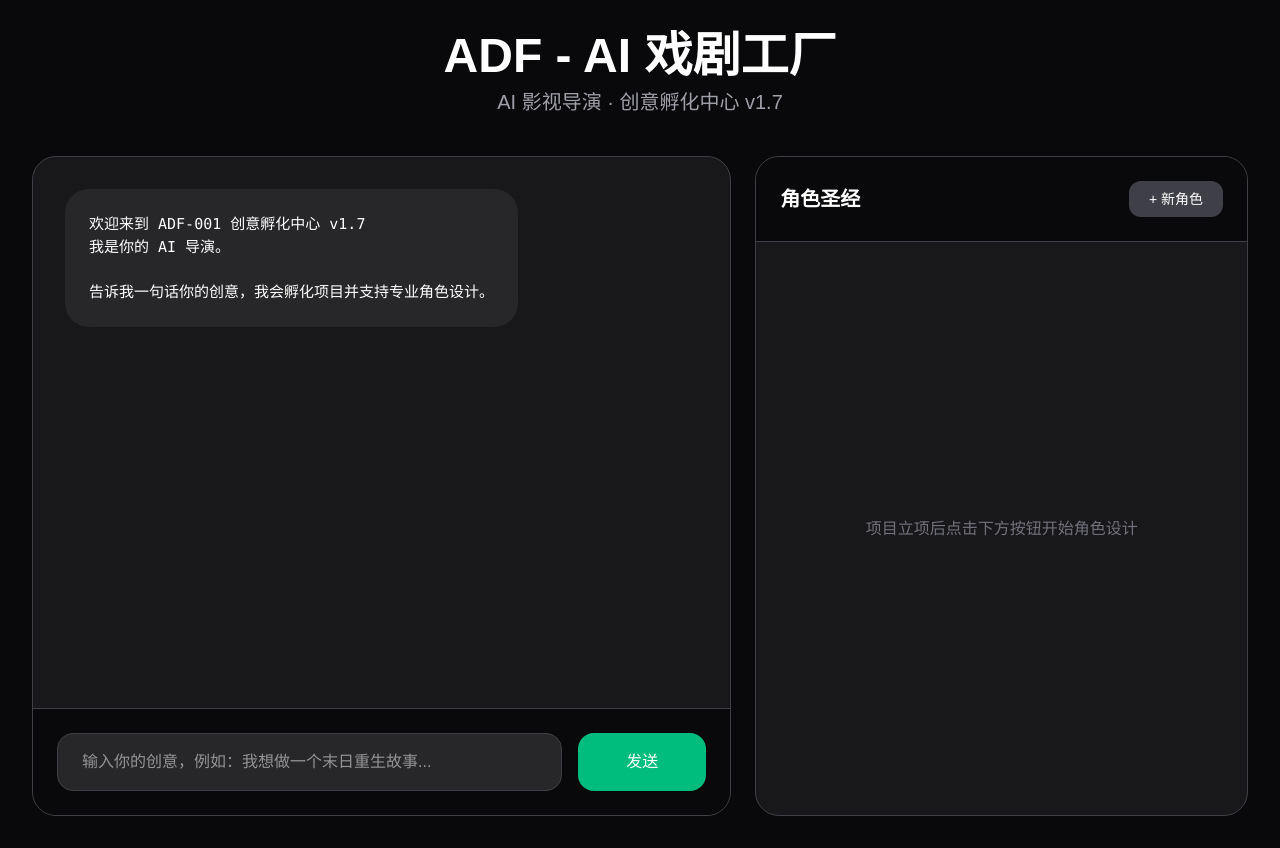
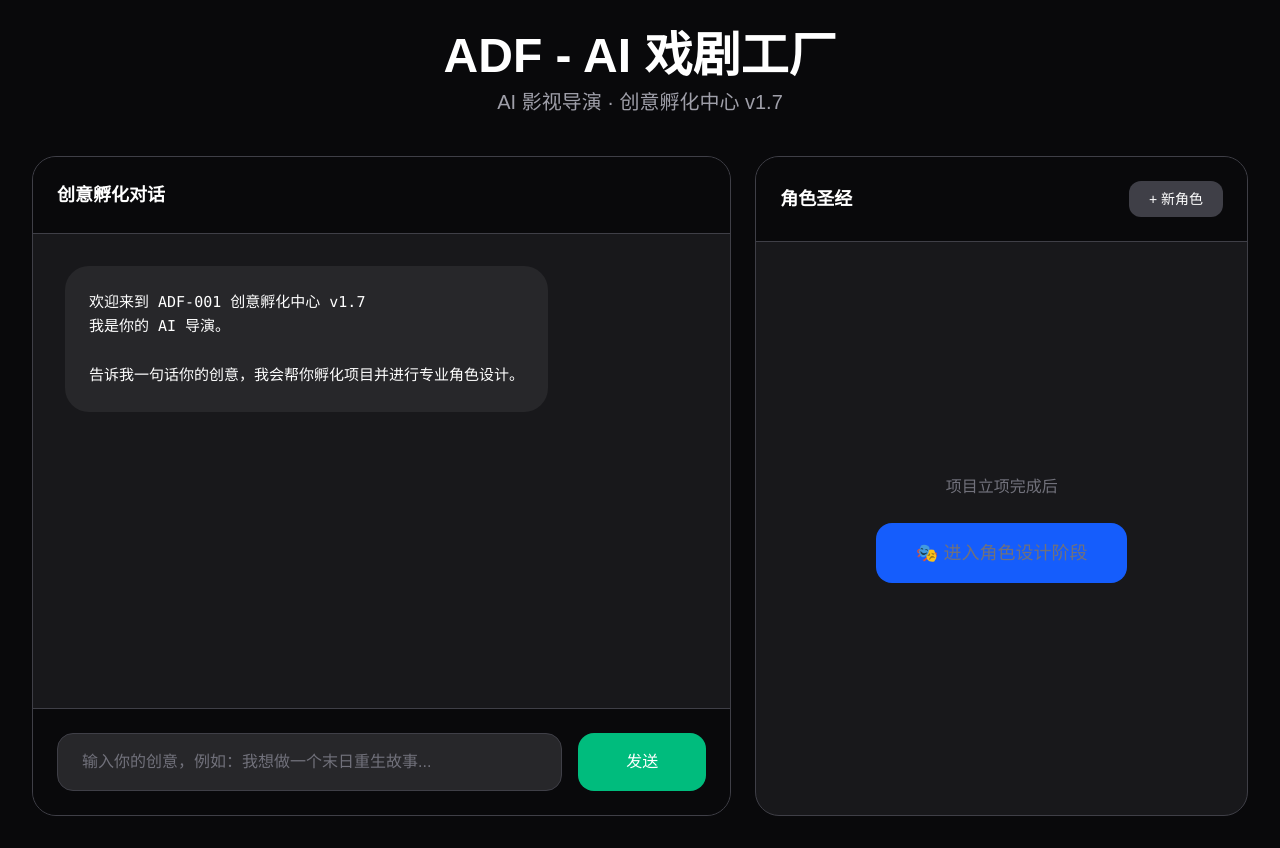
Before and after one commit to DongHan666/adf-project, a Next.js app: page / in a window 1280 px wide. Built offline with nearby package versions, Linux system fonts and the light colour scheme.

Commit message:
v1.4 优化角色设计模块

```diff
--- a/app/page.tsx
+++ b/app/page.tsx
@@ -4,7 +4,7 @@ import { useState } from 'react';
 
 export default function ADF001() {
   const [messages, setMessages] = useState([
-    { role: 'assistant', content: '欢迎来到 ADF-001 创意孵化中心 v1.7\n我是你的 AI 导演。\n\n告诉我一句话你的创意，我会孵化项目并支持专业角色设计。' }
+    { role: 'assistant', content: '欢迎来到 ADF-001 创意孵化中心 v1.7\n我是你的 AI 导演。\n\n告诉我一句话你的创意，我会帮你孵化项目并进行专业角色设计。' }
   ]);
   const [input, setInput] = useState('');
   const [isLoading, setIsLoading] = useState(false);
@@ -14,6 +14,7 @@ export default function ADF001() {
 
   const sendMessage = async () => {
     if (!input.trim()) return;
+
     const userMessage = { role: 'user', content: input };
     setMessages(prev => [...prev, userMessage]);
     const currentInput = input;
@@ -23,26 +24,56 @@ export default function ADF001() {
     setTimeout(() => {
       const bible = generateProjectBible(currentInput);
       setCurrentBible(bible);
+
       const response = `【导演观察】${currentInput}\n\n【爆款评分】86分\n\n【导演建议】强化视觉钩子和角色弧光。\n\n${bible}`;
+
       setMessages(prev => [...prev, { role: 'assistant', content: response }]);
       setIsLoading(false);
     }, 1200);
   };
 
   const generateProjectBible = (idea: string) => {
-    return `【Project Bible 正式版】\n\n项目名称：末日重生\n类型：末日 + 系统流\n平台：抖音 9:16 竖屏\n\n下一步：进入角色设计。`;
+    return `【Project Bible 正式版】
+
+项目名称：末日重生
+类型：末日 + 系统流
+平台：抖音 9:16 竖屏
+
+核心卖点：强视觉钩子 + 情感重生
+
+下一步：点击右侧按钮进入角色设计。`;
   };
 
   const startRoleDesign = () => {
     setShowRoleDesign(true);
     const defaultRoles = [
-      { name: "林辰", roleType: "主角", age: 28, height: "185cm", appearance: "运动员体型，左臂明显刀疤，锐利眼神，短黑发，废土作战服", personality: "冷静、坚韧、腹黑、保护欲强", currentGoal: "找到重生真相", finalGoal: "改变末日命运", weakness: "对过去的执念" }
+      {
+        name: "林辰",
+        roleType: "主角",
+        age: 28,
+        height: "185cm",
+        appearance: "运动员体型，左臂有明显刀疤，锐利眼神，短黑发，废土作战服",
+        personality: "冷静、坚韧、腹黑、保护欲强",
+        currentGoal: "找到重生真相",
+        finalGoal: "改变末日命运",
+        weakness: "对过去的执念"
+      }
     ];
     setRoles(defaultRoles);
   };
 
   const addNewRole = () => {
-    const newRole = { name: "新配角", roleType: "配角", age: 26, height: "172cm", appearance: "", personality: "", currentGoal: "", finalGoal: "", weakness: "" };
+    const newRole = {
+      name: "新配角",
+      roleType: "配角",
+      age: 26,
+      height: "172cm",
+      appearance: "待补充",
+      personality: "待补充",
+      currentGoal: "待补充",
+      finalGoal: "待补充",
+      weakness: "待补充"
+    };
     setRoles([...roles, newRole]);
   };
 
@@ -55,12 +86,12 @@ export default function ADF001() {
   const generateImagePrompt = (role: any) => {
     const prompt = `一个${role.age}岁亚洲${role.roleType.includes('主角') ? '男性' : '女性'}，名叫${role.name}，${role.appearance}，${role.personality}的表情，废土电影风格，高细节，电影光影，8k --ar 3:4`;
     navigator.clipboard.writeText(prompt);
-    alert(`✅ ${role.name} 生图 Prompt 已复制！`);
+    alert(`✅ ${role.name} 的生图 Prompt 已复制到剪贴板！`);
   };
 
   const exportAllRoles = () => {
-    if (roles.length === 0) return alert('暂无角色');
-    let content = `# ADF 角色圣经 v1.7\n\n`;
+    if (roles.length === 0) return alert('暂无角色可导出');
+    let content = `# ADF 角色圣经 v1.7\n生成时间：${new Date().toLocaleString('zh-CN')}\n\n`;
     roles.forEach((role, i) => {
       content += `## ${role.name} (${role.roleType})\n`;
       content += `年龄：${role.age}岁 | 身高：${role.height}\n`;
@@ -68,7 +99,7 @@ export default function ADF001() {
       content += `性格：${role.personality}\n`;
       content += `当前目标：${role.currentGoal}\n`;
       content += `最终目标：${role.finalGoal}\n`;
-      content += `最大弱点：${role.weakness}\n\n`;
+      content += `最大弱点：${role.weakness}\n\n---\n\n`;
     });
     const blob = new Blob([content], { type: 'text/markdown' });
     const url = URL.createObjectURL(blob);
@@ -87,13 +118,16 @@ export default function ADF001() {
         <p className="text-xl text-zinc-400 mb-10 text-center">AI 影视导演 · 创意孵化中心 v1.7</p>
 
         <div className="grid grid-cols-12 gap-6 h-[calc(100vh-140px)]">
-          {/* 左侧聊天区 */}
+          {/* 左侧：聊天区 */}
           <div className="col-span-7 bg-zinc-900 rounded-3xl flex flex-col border border-zinc-700 overflow-hidden">
+            <div className="p-6 border-b border-zinc-700 bg-zinc-950">
+              <h2 className="font-semibold text-lg">创意孵化对话</h2>
+            </div>
             <div className="flex-1 p-8 overflow-y-auto space-y-8">
               {messages.map((msg, i) => (
                 <div key={i} className={`flex ${msg.role === 'user' ? 'justify-end' : 'justify-start'}`}>
                   <div className={`max-w-[80%] p-6 rounded-3xl ${msg.role === 'user' ? 'bg-blue-600' : 'bg-zinc-800'}`}>
-                    <pre className="whitespace-pre-wrap text-[15px]">{msg.content}</pre>
+                    <pre className="whitespace-pre-wrap text-[15px] leading-relaxed">{msg.content}</pre>
                   </div>
                 </div>
               ))}
@@ -107,50 +141,64 @@ export default function ADF001() {
                   onChange={(e) => setInput(e.target.value)}
                   onKeyDown={(e) => e.key === 'Enter' && sendMessage()}
                   placeholder="输入你的创意，例如：我想做一个末日重生故事..."
-                  className="flex-1 bg-zinc-800 border border-zinc-700 rounded-2xl px-6 py-4 focus:outline-none focus:border-emerald-500"
+                  className="flex-1 bg-zinc-800 border border-zinc-700 rounded-2xl px-6 py-4 focus:outline-none focus:border-emerald-500 placeholder:text-zinc-500"
                 />
-                <button onClick={sendMessage} disabled={isLoading || !input.trim()} className="bg-emerald-500 hover:bg-emerald-600 px-12 rounded-2xl font-medium">
+                <button
+                  onClick={sendMessage}
+                  disabled={isLoading || !input.trim()}
+                  className="bg-emerald-500 hover:bg-emerald-600 px-12 rounded-2xl font-medium"
+                >
                   发送
                 </button>
               </div>
             </div>
           </div>
 
-          {/* 右侧角色设计区 */}
+          {/* 右侧：角色设计区 */}
           <div className="col-span-5 bg-zinc-900 rounded-3xl flex flex-col border border-zinc-700 overflow-hidden">
-            <div className="p-6 border-b border-zinc-700 flex justify-between items-center bg-zinc-950">
-              <h3 className="text-xl font-bold">角色圣经</h3>
-              <button onClick={addNewRole} className="bg-zinc-700 hover:bg-zinc-600 px-5 py-2 rounded-xl text-sm flex items-center gap-2">
+            <div className="p-6 border-b border-zinc-700 bg-zinc-950 flex justify-between items-center">
+              <h2 className="font-semibold text-lg">角色圣经</h2>
+              <button
+                onClick={addNewRole}
+                className="bg-zinc-700 hover:bg-zinc-600 px-5 py-2 rounded-xl text-sm flex items-center gap-2"
+              >
                 + 新角色
               </button>
             </div>
 
             <div className="flex-1 overflow-y-auto p-6 space-y-6">
               {!showRoleDesign ? (
-                <div className="h-full flex items-center justify-center text-zinc-500 text-center">
-                  项目立项后点击下方按钮开始角色设计
+                <div className="h-full flex flex-col items-center justify-center text-zinc-500 text-center">
+                  <p className="mb-6">项目立项完成后</p>
+                  <button
+                    onClick={startRoleDesign}
+                    className="bg-blue-600 hover:bg-blue-700 px-10 py-4 rounded-2xl font-medium text-lg"
+                  >
+                    🎭 进入角色设计阶段
+                  </button>
                 </div>
               ) : (
                 roles.map((role, index) => (
-                  <div key={index} className="bg-zinc-800/70 p-6 rounded-2xl border border-zinc-700">
+                  <div key={index} className="bg-zinc-800 p-6 rounded-2xl border border-zinc-700">
                     <div className="flex justify-between mb-4">
-                      <input value={role.name} onChange={(e) => updateRole(index, 'name', e.target.value)} className="bg-transparent text-2xl font-bold focus:outline-none border-b border-zinc-600 w-2/3" />
+                      <input
+                        value={role.name}
+                        onChange={(e) => updateRole(index, 'name', e.target.value)}
+                        className="bg-transparent text-2xl font-bold focus:outline-none border-b border-zinc-600 w-2/3"
+                      />
                       <span className="text-xs px-3 py-1 bg-zinc-700 rounded-full self-start">{role.roleType}</span>
                     </div>
 
                     <div className="space-y-4 text-sm">
-                      <div className="grid grid-cols-2 gap-4">
-                        <div>年龄 <input value={role.age} onChange={(e) => updateRole(index, 'age', e.target.value)} className="bg-zinc-900 w-full px-3 py-2 rounded" /></div>
-                        <div>身高 <input value={role.height} onChange={(e) => updateRole(index, 'height', e.target.value)} className="bg-zinc-900 w-full px-3 py-2 rounded" /></div>
-                      </div>
+                      <div>年龄 <input value={role.age} onChange={(e) => updateRole(index, 'age', e.target.value)} className="bg-zinc-900 w-full px-3 py-2 rounded" /></div>
+                      <div>身高 <input value={role.height} onChange={(e) => updateRole(index, 'height', e.target.value)} className="bg-zinc-900 w-full px-3 py-2 rounded" /></div>
                       <div>外貌 <input value={role.appearance} onChange={(e) => updateRole(index, 'appearance', e.target.value)} className="bg-zinc-900 w-full px-3 py-2 rounded" /></div>
                       <div>性格 <input value={role.personality} onChange={(e) => updateRole(index, 'personality', e.target.value)} className="bg-zinc-900 w-full px-3 py-2 rounded" /></div>
-                      <div>当前目标 <input value={role.currentGoal} onChange={(e) => updateRole(index, 'currentGoal', e.target.value)} className="bg-zinc-900 w-full px-3 py-2 rounded" /></div>
                     </div>
 
                     <div className="flex gap-3 mt-6">
                       <button onClick={() => generateImagePrompt(role)} className="flex-1 bg-emerald-600 hover:bg-emerald-700 py-3 rounded-xl text-sm">生图 Prompt</button>
-                      <button onClick={() => {/* 描述 */ alert('角色详细描述功能开发中')}} className="flex-1 bg-zinc-700 hover:bg-zinc-600 py-3 rounded-xl text-sm">角色描述</button>
+                      <button onClick={() => alert('角色详细描述功能开发中')} className="flex-1 bg-zinc-700 hover:bg-zinc-600 py-3 rounded-xl text-sm">角色描述</button>
                     </div>
                   </div>
                 ))
@@ -159,16 +207,11 @@ export default function ADF001() {
 
             {showRoleDesign && (
               <div className="p-6 border-t border-zinc-700 bg-zinc-950">
-                <button onClick={exportAllRoles} className="w-full bg-white text-black py-4 rounded-2xl font-medium hover:bg-zinc-200">
+                <button
+                  onClick={exportAllRoles}
+                  className="w-full bg-white text-black py-4 rounded-2xl font-medium hover:bg-zinc-200"
+                >
                   📥 导出完整角色圣经 (Markdown)
-                </button>
-              </div>
-            )}
-
-            {!showRoleDesign && currentBible && (
-              <div className="p-6 border-t border-zinc-700 bg-zinc-950">
-                <button onClick={startRoleDesign} className="w-full bg-blue-600 hover:bg-blue-700 py-4 rounded-2xl font-medium">
-                  🎭 进入角色设计阶段
                 </button>
               </div>
             )}
```
